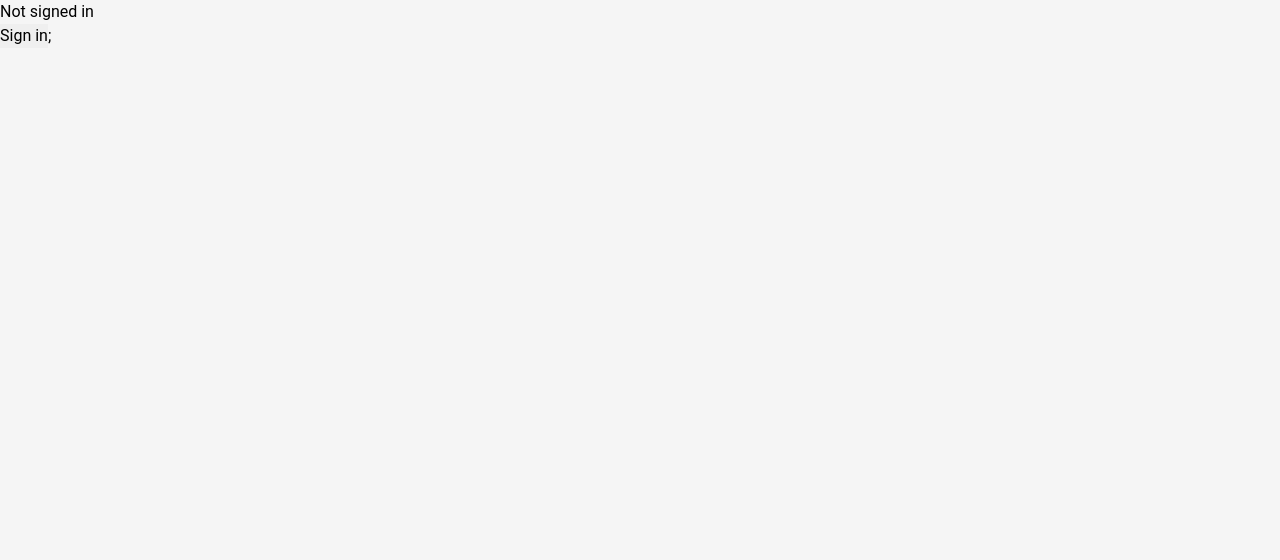
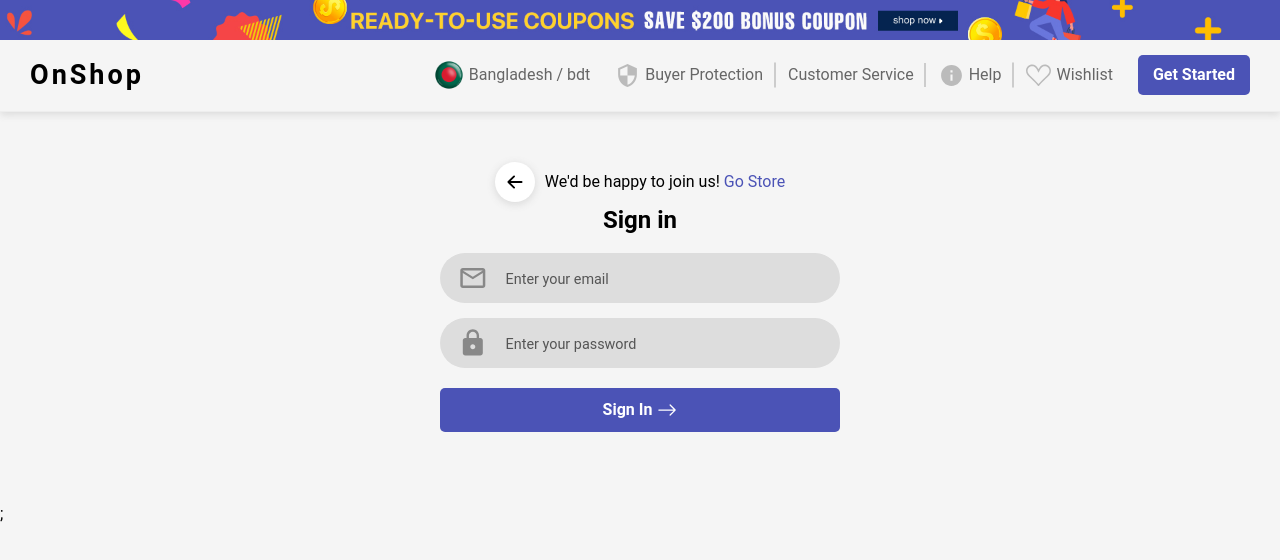
Before and after one commit to itsproali/onshop-ecommerce-nextjs, a Next.js app: page /signin in a window 1280 px wide. Shown: the top 560 px of the page. Built offline with nearby package versions, Linux system fonts and the light colour scheme; no server answers.

Commit message:
Sign In Form Created

```diff
--- a/package.json
+++ b/package.json
@@ -9,6 +9,7 @@
     "lint": "next lint"
   },
   "dependencies": {
+    "@hookform/resolvers": "^2.9.11",
     "@next-auth/mongodb-adapter": "^1.1.1",
     "@next/font": "13.1.6",
     "@reduxjs/toolkit": "^1.9.2",
@@ -22,9 +23,11 @@
     "next-redux-wrapper": "^8.1.0",
     "react": "18.2.0",
     "react-dom": "18.2.0",
+    "react-hook-form": "^7.43.3",
     "react-icons": "^4.7.1",
     "react-redux": "^8.0.5",
     "redux-persist": "^6.0.0",
-    "sass": "^1.58.2"
+    "sass": "^1.58.2",
+    "yup": "^1.0.2"
   }
 }
--- /dev/null
+++ b/src/components/signin/SignInForm.js
@@ -0,0 +1,59 @@
+import { yupResolver } from "@hookform/resolvers/yup";
+import { useForm } from "react-hook-form";
+import * as yup from "yup";
+import styles from "./signin.module.scss";
+import { MdOutlineMailOutline, MdLock } from "react-icons/md";
+import { BsArrowRight } from "react-icons/bs";
+
+const signInSchema = yup
+  .object({
+    email: yup
+      .string()
+      .email("Enter a valid email")
+      .required("Email is required"),
+    password: yup.string().required("Password is required").min(6, "Password must be at least 6 character"),
+  })
+  .required();
+
+const SignInForm = () => {
+  const {
+    register,
+    handleSubmit,
+    formState: { errors },
+  } = useForm({
+    resolver: yupResolver(signInSchema),
+  });
+  const onSubmit = (data) => {
+    console.log(data);
+  };
+  return (
+    <>
+      <h2>Sign in</h2>
+      <form onSubmit={handleSubmit(onSubmit)}>
+        <div className={styles.input}>
+          <MdOutlineMailOutline />
+          <input {...register("email")} placeholder="Enter your email" />
+        </div>
+        {errors.email?.message && (
+          <p className={styles.input_error}>{errors.email?.message}</p>
+        )}
+
+        <div className={styles.input}>
+          <MdLock />
+          <input {...register("password")} placeholder="Enter your password" />
+        </div>
+        {errors.password?.message && (
+          <p className={styles.input_error}>{errors.password?.message}</p>
+        )}
+        <div className={styles.submit_btn}>
+          <button className={styles.btn_primary} type="submit">
+            <span>Sign In</span>
+            <BsArrowRight/>
+          </button>
+        </div>
+      </form>
+    </>
+  );
+};
+
+export default SignInForm;
--- /dev/null
+++ b/src/components/signin/SignUpForm.js
@@ -0,0 +1,9 @@
+const SignUpForm = () => {
+  return (
+    <>
+      <h1>Sign Up Form</h1>
+    </>
+  );
+};
+
+export default SignUpForm;
--- /dev/null
+++ b/src/components/signin/index.js
@@ -0,0 +1,27 @@
+import { useSession } from "next-auth/react";
+import Link from "next/link";
+import { useState } from "react";
+import { BsArrowLeftShort } from "react-icons/bs";
+import styles from "./signin.module.scss";
+import SignInForm from "./SignInForm";
+import SignUpForm from "./SignUpForm";
+
+export default function SignIn() {
+  const [signUp, setSignUp] = useState(false);
+
+  return (
+    <>
+      <div className={styles.form_wrapper}>
+        <div className={styles.signin_back}>
+          <button className={styles.circle_btn}>
+            <BsArrowLeftShort />
+          </button>
+          <span>
+            We&#39;d be happy to join us! <Link href="/">Go Store</Link>
+          </span>
+        </div>
+        {signUp ? <SignUpForm /> : <SignInForm />}
+      </div>
+    </>
+  );
+}
--- /dev/null
+++ b/src/components/signin/signin.module.scss
@@ -0,0 +1,40 @@
+.form_wrapper {
+  display: flex;
+  flex-direction: column;
+  margin: 50px auto;
+  align-items: center;
+  justify-content: center;
+  width: 40%;
+}
+
+.signin_back {
+  display: flex;
+  align-items: center;
+  gap: 10px;
+
+  a {
+    color: $color-primary;
+    text-decoration: none;
+
+    &:hover {
+      text-decoration: underline;
+    }
+  }
+}
+
+.submit_btn {
+  display: flex;
+  align-items: center;
+  justify-content: flex-end;
+  margin: 20px 0;
+
+  button {
+    padding: 10px;
+    width: 100%;
+  }
+
+  svg {
+    width: 20px;
+    height: 20px;
+  }
+}
--- a/src/pages/api/auth/[...nextauth].js
+++ b/src/pages/api/auth/[...nextauth].js
@@ -28,9 +28,9 @@ export default NextAuth({
     //   from: 'NextAuth.js <no-reply@example.com>'
     // }),
   ],
-  // pages: {
-  //   signIn: "/signin",
-  // },
+  pages: {
+    signIn: "/signin",
+  },
   session: {
     strategy: "jwt",
   },
--- a/src/pages/signin.js
+++ b/src/pages/signin.js
@@ -1,20 +1,12 @@
-import { useSession, signIn, signOut } from "next-auth/react";
+import Header from "@/components/header";
+import SignIn from "@/components/signin";
 
-export default function SignIn() {
-  const { data: session } = useSession();
+export default function SignInPage() {
+
   return (
     <>
-      {session ? (
-        <>
-          Signed in as {session.user.email} <br />
-          <button onClick={() => signOut()}>Sign out</button>
-        </>
-      ) : (
-        <>
-          Not signed in <br />
-          <button onClick={() => signIn()} >Sign in</button>
-        </>
-      )}
+      <Header />
+      <SignIn/>
     </>
   );
 }
--- a/src/styles/base.scss
+++ b/src/styles/base.scss
@@ -10,7 +10,7 @@ $shadow-1: rgba(99, 99, 99, .2) 0 2px 8px 0;
     justify-content: center;
     padding: 8px 15px;
     border-radius: 5px;
-    font-weight: 500;
+    font-weight: 600;
     gap: 5px;
     cursor: pointer;
     transition: all .3s ease-in-out;
@@ -19,3 +19,83 @@ $shadow-1: rgba(99, 99, 99, .2) 0 2px 8px 0;
         background: darken($color-primary, 10%);
     }
 }
+
+.circle_btn {
+    display: flex;
+    align-items: center;
+    justify-content: center;
+    width: 40px;
+    height: 40px;
+    border-radius: 50%;
+    background: #fff;
+    box-shadow: $shadow-1;
+    cursor: pointer;
+    transition: all .3s ease-in-out;
+
+    svg {
+        width: 30px;
+        height: 30px;
+    }
+
+    &:hover {
+        background: darken(#fff, 5%);
+    }
+}
+
+.input {
+    position: relative;
+    width: 400px;
+    display: grid;
+    grid-template-columns: 12% 88%;
+    align-items: center;
+    background-color: #ddd;
+    height: 50px;
+    padding: 10px;
+    border-radius: 25px;
+    margin: 15px 0 0 0;
+
+    svg {
+        display: flex;
+        align-items: center;
+        justify-content: center;
+        stroke: #888;
+        fill: #888;
+        height: 100%;
+        width: 100%;
+    }
+
+    input {
+        background-color: transparent;
+        display: block;
+        border: none;
+        outline: none;
+        width: 100%;
+        height: 100%;
+        padding: 0 10px;
+        font-size: 1.2rem;
+        color: #222;
+
+        &::placeholder {
+            color: #555;
+            font-size: 0.9rem;
+        }
+    }
+
+    input:focus+svg {
+        stroke: $color-primary;
+        fill: $color-primary;
+    }
+
+
+    @media only screen and (max-width: 768px) {
+        & {
+            width: 100%;
+        }
+    }
+}
+
+.input_error {
+    padding-left: 20px;
+    color: #f00;
+    font-size: 0.8rem;
+}
```
Also changed, not shown: src/components/common/common.module.scss (added), 1 other file (tests, documents, lock files or other folders).
